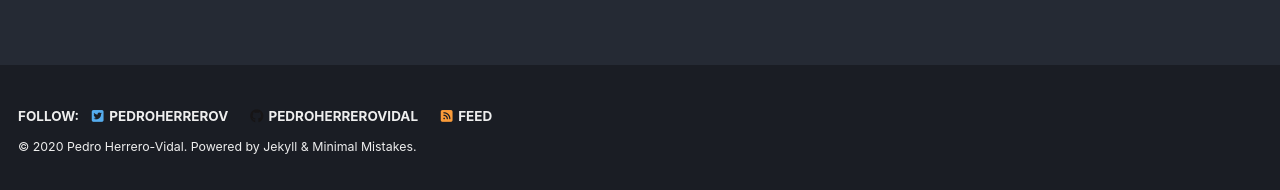
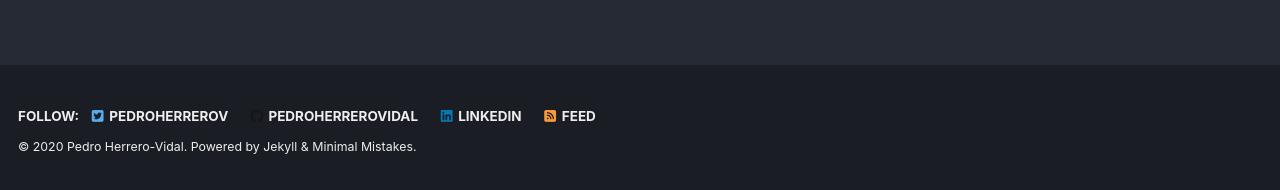
Before and after one commit to pedroherrerovidal/pedroherrerovidal.github.io, a Jekyll site: the page built from index.md, in a window 1280 px wide and 900 px high, scrolled down 456 px. Shown: the part 707-897 px from the top of the window. Built offline with Jekyll 4.4.1, drawn with Linux system fonts in a browser that asks for light colours; cached includes are drawn as plain includes; nearby versions of some CDN libraries.

Commit message:
Update _config.yml

```diff
--- a/_config.yml
+++ b/_config.yml
@@ -133,9 +133,9 @@ footer:
     - label: "GitLab"
       icon: "fab fa-fw fa-gitlab"
       # url:
-    - label: "Bitbucket"
-      icon: "fab fa-fw fa-bitbucket"
-      # url:
+    - label: "LinkedIn"
+      icon: "fab fa-fw fa-linkedin"
+      url: pedroherrerovidal
     - label: "Instagram"
       icon: "fab fa-fw fa-instagram"
       # url:
```
